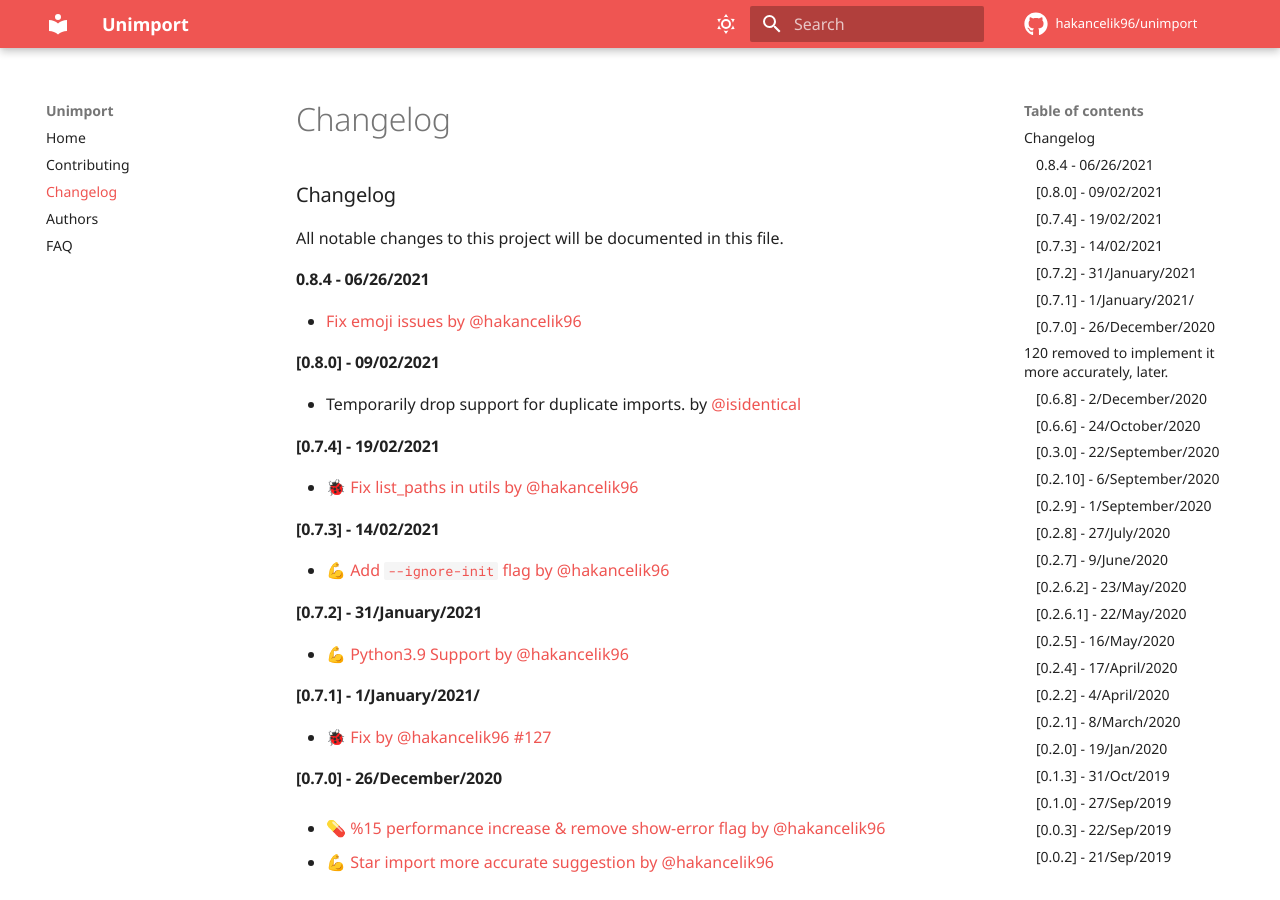
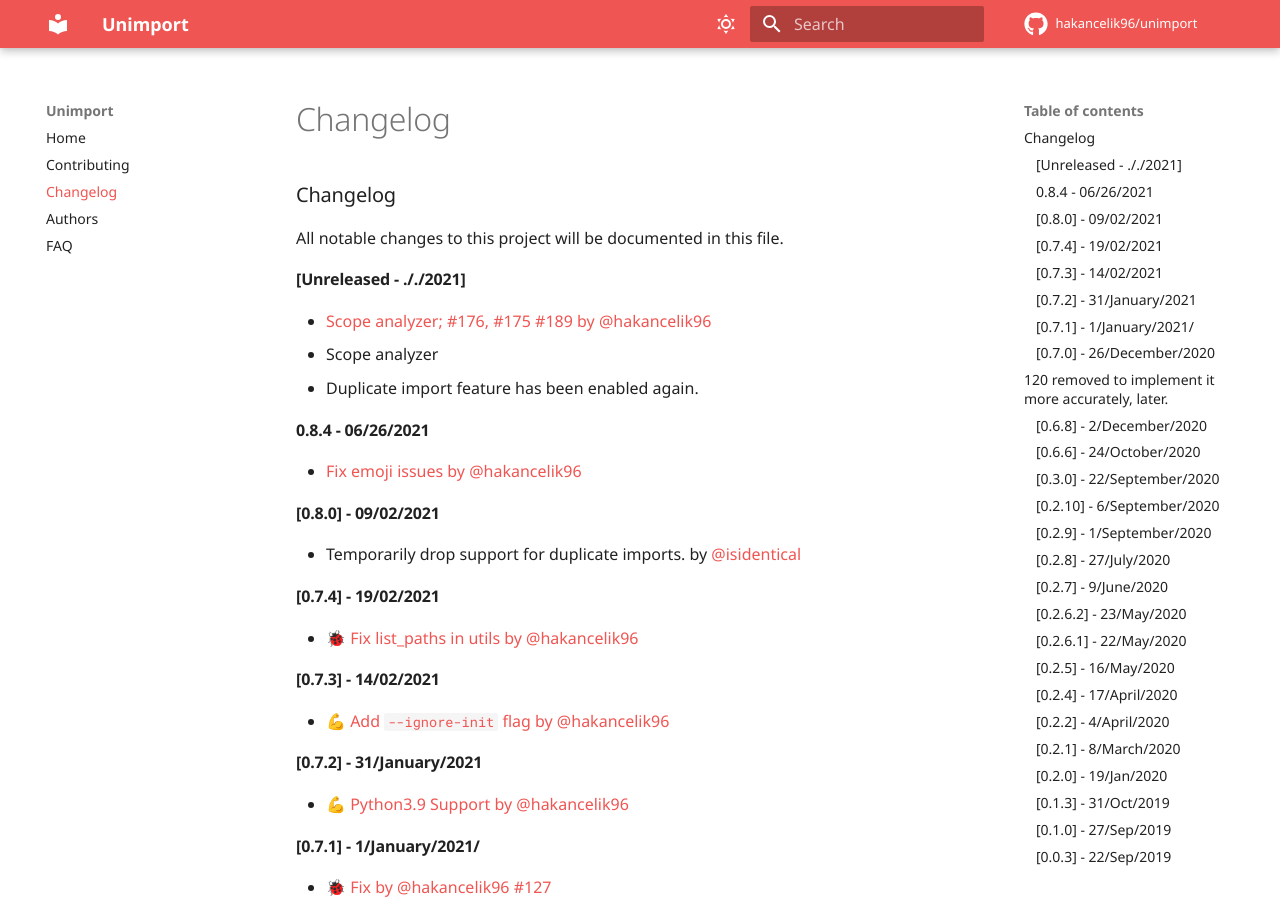
Before and after one commit to hakancelikdev/unimport, an MkDocs documentation site: the page built from docs/changelog.md, in a window 1280 px wide and 900 px high. Built offline with MkDocs 1.6.1 and Material for MkDocs 9.7.7, drawn with Linux system fonts in a browser that asks for light colours; comment, search, counter and statistics services are not loaded; the version menu is left out.

Commit message:
Changelog

```diff
--- a/docs/changelog.md
+++ b/docs/changelog.md
@@ -1,6 +1,12 @@
 # Changelog
 
 All notable changes to this project will be documented in this file.
+
+## [Unreleased - ././2021]
+
+- [Scope analyzer; #176, #175 #189 by @hakancelik96](https://github.com/hakancelik96/unimport/pull/189)
+  - Scope analyzer
+  - Duplicate import feature has been enabled again.
 
 ## 0.8.4 - 06/26/2021
 
```
Also changed, not shown: 2 other files.
